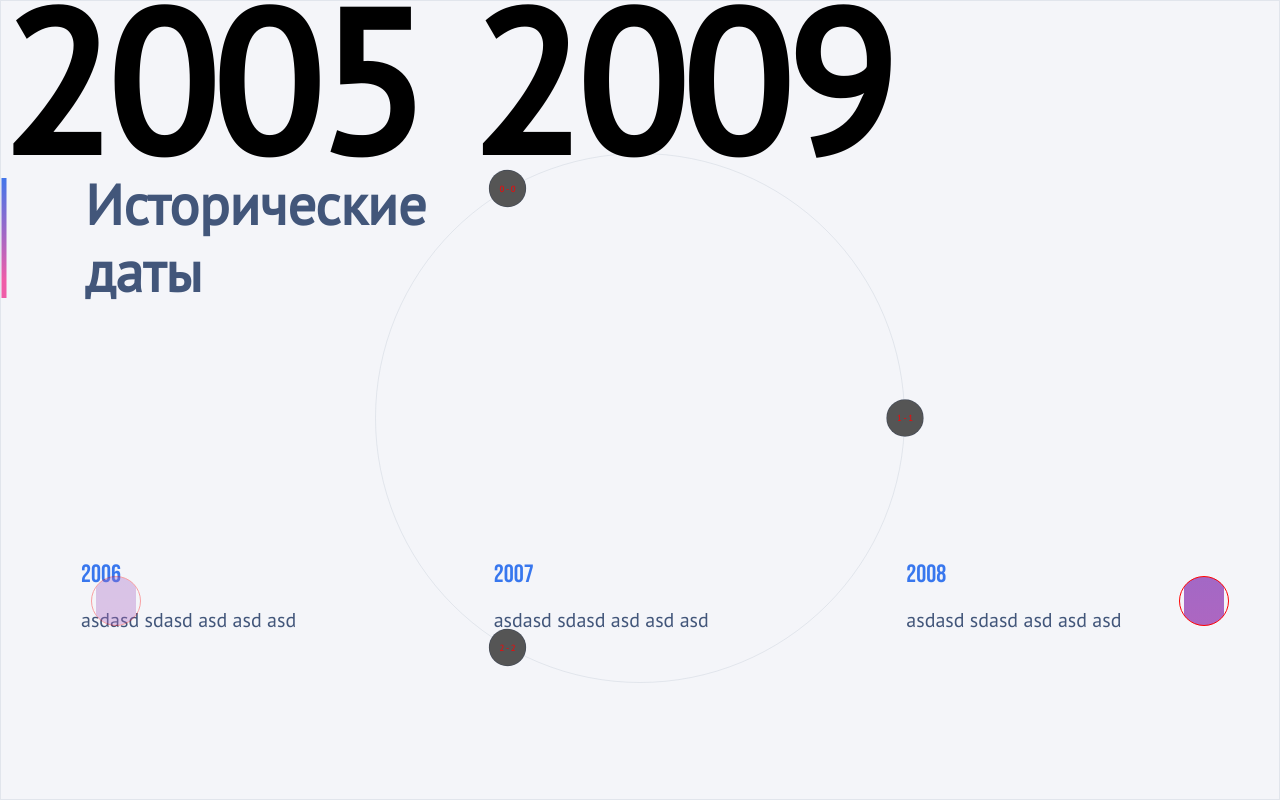
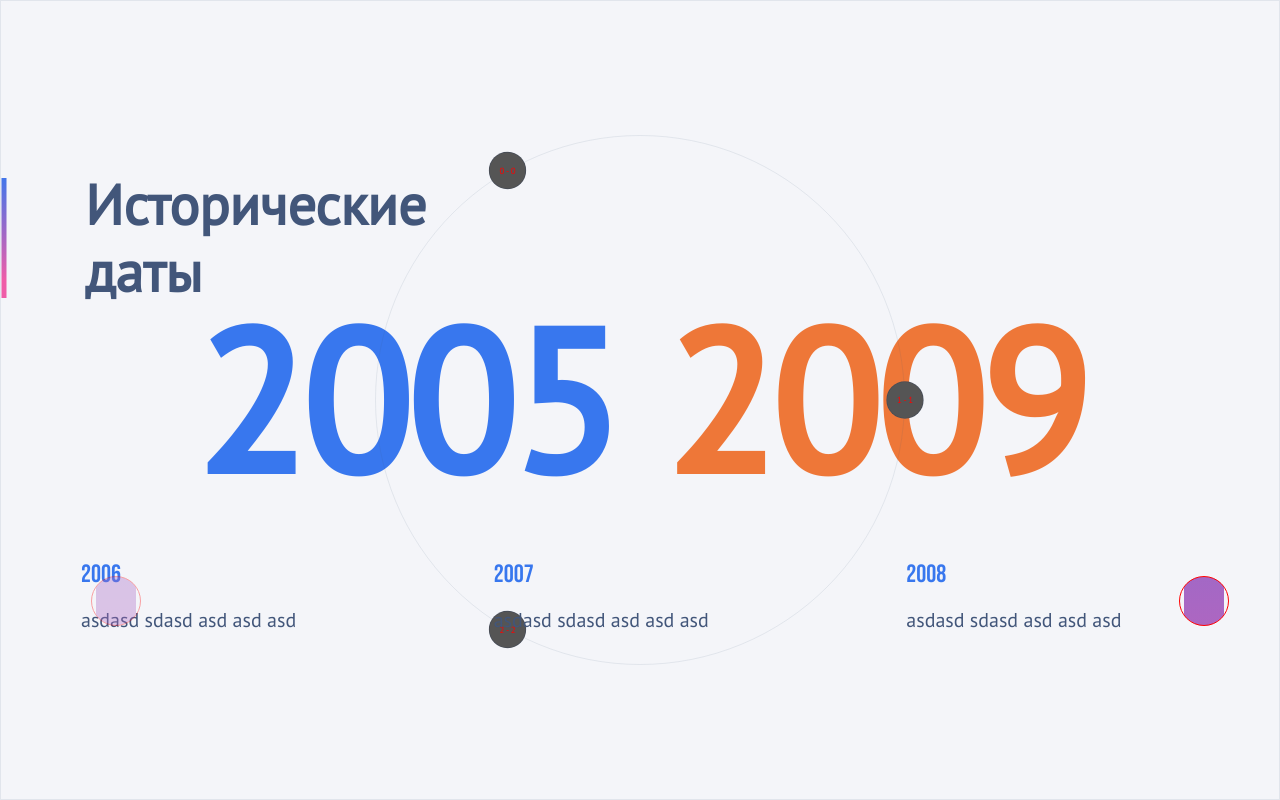
Before and after one commit to uncledeni/interactive-time-wheel, a React app: page / in a window 1280 px wide. Built offline with nearby package versions, Linux system fonts and the light colour scheme.

Commit message:
Update 'period-control'

```diff
--- a/src/pages/home-page/components/period-control/period-control.jsx
+++ b/src/pages/home-page/components/period-control/period-control.jsx
@@ -7,43 +7,44 @@ import { useGSAP } from "@gsap/react";
 const circleRadius = 265;
 const scaleChange = 1.5;
 
-const SC_PeriodCircle = styled.div`
-    width: ${circleRadius * 2}px;
-    height: ${circleRadius * 2}px;
-    position: absolute;
-    top: 19%;
-    left: calc(50% - 265px);
-    border: 1px solid #42567A1A;
-    box-sizing: border-box;
-    border-radius: 1000px;
+const SC_CircleWrapper = styled.div`
+    width: 100%;
+    height: 100%;
     display: flex;
     justify-content: center;
     align-items: center;
 `
 
+const SC_PeriodCircle = styled.div`
+    width: ${circleRadius * 2}px;
+    height: ${circleRadius * 2}px;
+    display: flex;
+    justify-content: center;
+    align-items: center;
+    border: 1px solid #42567A1A;
+    border-radius: 1000px;
+    box-sizing: border-box;
+    z-index: 1;
+`
+
 const SC_YearsPeriod = styled.p`
     position: absolute;
-    width: max-content;
-    height: 160px;
-
     font-family: PT Sans;
     font-size: 200px;
     font-weight: 700;
     line-height: 160px;
     letter-spacing: -0.02em;
-    text-align: center;
+    z-index: 0;
+    ${props => {
+        return `color: ${props.color}`
+    }}
 `
 
-// ${props => {
-//     return `
-//         // transform: ${(props.$tmp !== props.$currentActive)
-//             ?
-//             `scale(${1/ scaleChange}) translate(-50%, -50%) rotate(calc(${360 / numIcons.length}deg * var(--i))) translate(${circleRadius * scaleChange}px) rotate(calc(${-360 / numIcons.length}deg * var(--i)));`
-//             :
-//             `scale(${scaleChange}) translate(-50%, -50%) rotate(calc(${360 / numIcons.length}deg * var(--i))) translate(${circleRadius / scaleChange}px) rotate(calc(${-360 / numIcons.length}deg * var(--i)))`
-//         }
-//     `
-// }}
+const SC_OtherPeriod = styled.span`
+    ${props => {
+        return `color: ${props.color}`
+    }}
+`
 
 const SC_TimePoint = styled.button`
     display: flex;
@@ -55,7 +56,6 @@ const SC_TimePoint = styled.button`
     position: absolute; top: 50%; left: 50%;
     cursor: pointer;
     transform-origin: 0 0;
-    // scale: .2;
     background-color: #555f;
 
     ${props => {
@@ -157,7 +157,7 @@ export const PeriodControl = ({ data, setPer }) => {
     // }, [circleRef, activePosition, currentActive])
 
     return (
-        <>
+        <SC_CircleWrapper>
             {/* <div>
                 <button onClick={() => {
                     setOffset(Math.abs(activePosition - currentActive - 1 + 1));
@@ -179,13 +179,13 @@ export const PeriodControl = ({ data, setPer }) => {
                 }
                 }>R</button>
             </div> */}
+
             <SC_PeriodCircle ref={circleRef}>
                 {numIcons.map((e, i) => {
                     return <Point key={i} e={i} i={i} activePosition={activePosition} currentActive={currentActive} numIcons={numIcons} func={() => {
                         if (i !== currentActive) {
                             setOffset(Math.abs(activePosition - i) + 1);
 
-                            // console.log(activePosition, currentActive, (Math.abs(activePosition - i) + 1));
                             setCurrentActive(i);
                             gsap.to(circleRef.current, {
                                 duration: 2,
@@ -196,7 +196,7 @@ export const PeriodControl = ({ data, setPer }) => {
                     }} />
                 })}
             </SC_PeriodCircle>
-            <SC_YearsPeriod>{`${numIcons[currentActive].years[0]} ${numIcons[currentActive].years[1]}`}</SC_YearsPeriod>
-        </>
+            <SC_YearsPeriod color="#3877EE">{`${numIcons[currentActive].years[0]}`} <SC_OtherPeriod color='#EE7738'>{`${numIcons[currentActive].years[1]}`}</SC_OtherPeriod></SC_YearsPeriod>
+        </SC_CircleWrapper>
     )
 }
--- a/src/pages/home-page/home-page.jsx
+++ b/src/pages/home-page/home-page.jsx
@@ -35,8 +35,6 @@ export const HomePage = () => {
     const title = 'Исторические даты';
     const [per, setPer] = useState(0)
 
-
-
     return (
         <PageWrapper>
             <PageContent>
```
